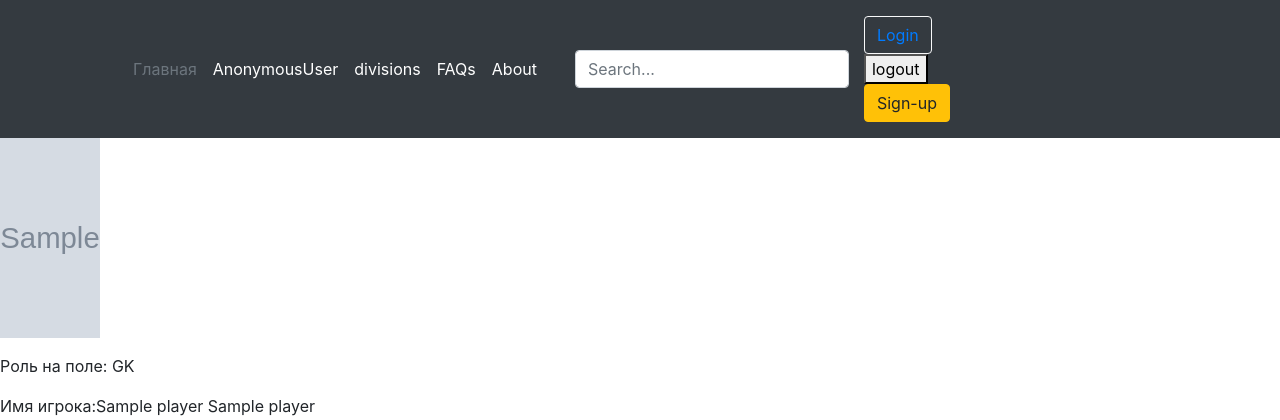
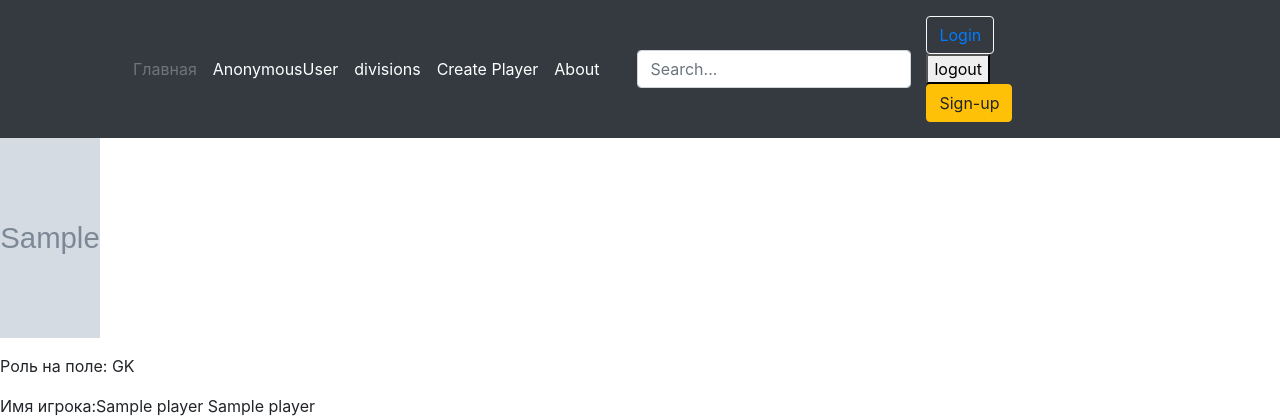
Before and after one commit to fykvon/projectX, a Django app: page /general/player/1/ in a window 1280 px wide. Shown: the top 420 px of the page. Run offline with Django 5.2, Linux system fonts and the light colour scheme; tables that the repository leaves empty hold one stand-in row (values such as "Sample post"); grey boxes marked "Sample" are stand-in pictures; parts of the project's set-up code (start-up, migrations or seed data) failed here and were passed over; some libraries are stand-ins or nearby versions.

Commit message:
- add player create

```diff
--- a/general_api/models.py
+++ b/general_api/models.py
@@ -67,3 +67,6 @@ class Player(models.Model):
 
     def __str__(self):
         return f'{self.f_name} {self.s_name}'
+
+    def get_absolute_url(self):
+        return reverse("general_api:player_detail", kwargs={"pk": self.pk})
--- a/general_api/views.py
+++ b/general_api/views.py
@@ -14,6 +14,7 @@ from .serializer import PlayerSerializer
 class CreatePlayerView(CreateView):
     model = Player
     fields = ['role', 'f_name', 's_name', 'team', 'image']
+    template_name = 'general_api/create_player.html'
 
 
 class UpdateUserView(UpdateView):
--- a/templates/general_api/base/base.html
+++ b/templates/general_api/base/base.html
@@ -3,7 +3,8 @@
   <head>
     <meta charset="utf-8">
     <meta name="viewport" content="width=device-width, initial-scale=1, shrink-to-fit=no">
-    <link rel="stylesheet" href="https://stackpath.bootstrapcdn.com/bootstrap/4.1.3/css/bootstrap.min.css" integrity="sha384-MCw98/SFnGE8fJT3GXwEOngsV7Zt27NXFoaoApmYm81iuXoPkFOJwJ8ERdknLPMO" crossorigin="anonymous">
+    <link rel="stylesheet" href="https://stackpath.bootstrapcdn.com/bootstrap/4.1.3/css/bootstrap.min.css"
+          integrity="sha384-MCw98/SFnGE8fJT3GXwEOngsV7Zt27NXFoaoApmYm81iuXoPkFOJwJ8ERdknLPMO" crossorigin="anonymous">
     <title>ProjectX</title>
   </head>
 {% block content %}
--- a/templates/general_api/base/header.html
+++ b/templates/general_api/base/header.html
@@ -12,7 +12,7 @@
                 <li><a href="{% url 'news:main_page' %}" class="nav-link px-2 text-secondary">Главная</a></li>
                 <li><a href="#" class="nav-link px-2 text-white">{{user}}</a></li>
                 <li><a href="{% url 'general_api:divisions' %}" class="nav-link px-2 text-white">divisions</a></li>
-                <li><a href="#" class="nav-link px-2 text-white">FAQs</a></li>
+                <li><a href="{% url 'general_api:create_player' %}" class="nav-link px-2 text-white">Create Player</a></li>
                 <li><a href="#" class="nav-link px-2 text-white">About</a></li>
             </ul>
 
```
Also changed, not shown: templates/general_api/create_player.html (+4 -12 lines).
